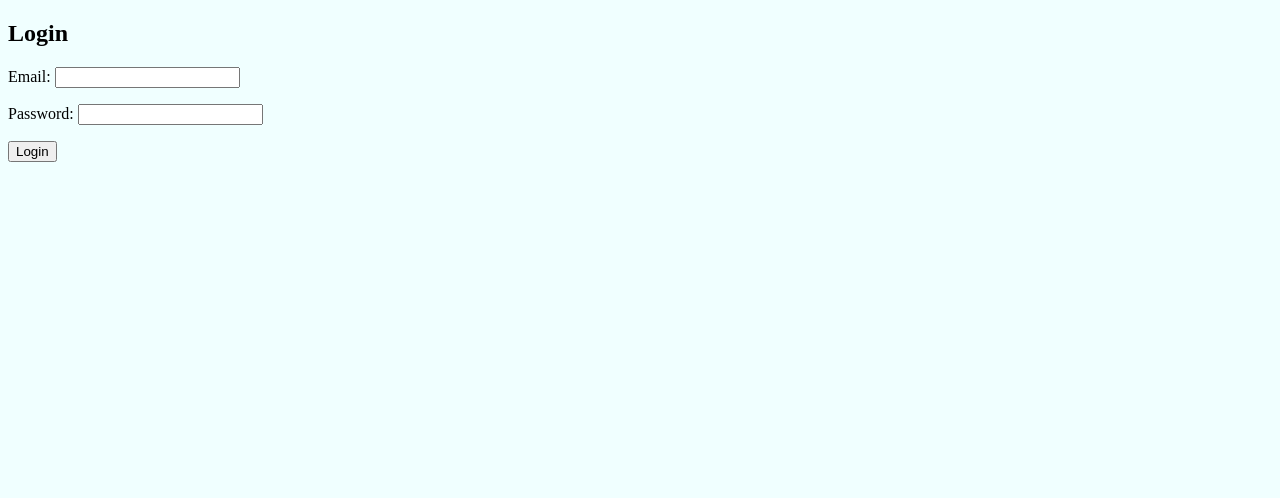
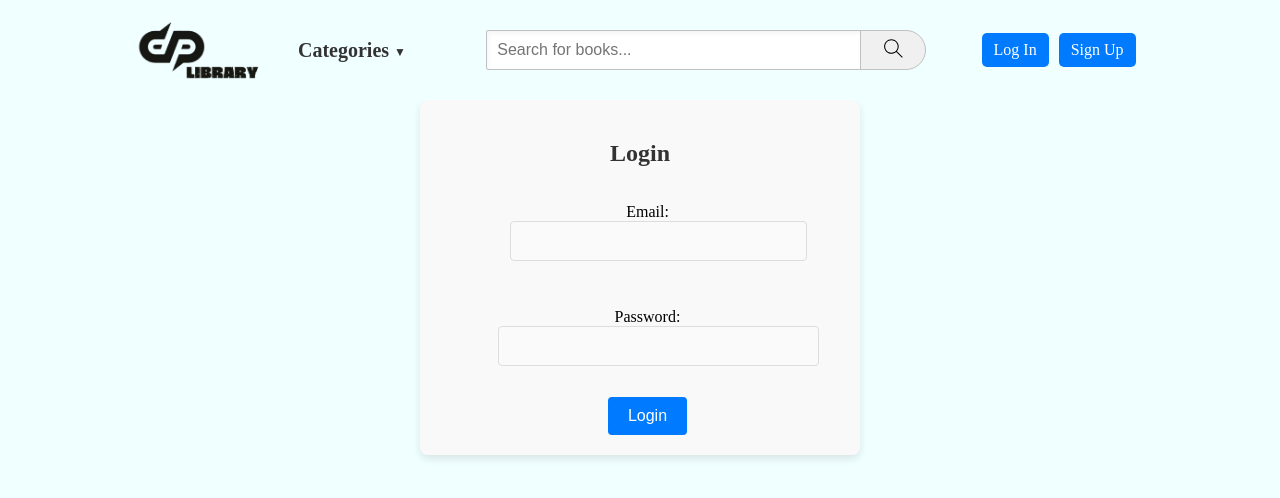
Before and after one commit to tdp1996/Library_Management_System, a Django app: page /login/ in a window 1280 px wide. Shown: the top 498 px of the page. Run offline with Django 5.2, Linux system fonts and the light colour scheme.

Commit message:
edit login UI

```diff
--- /dev/null
+++ b/library_management/library/static/styles/login.css
@@ -0,0 +1,69 @@
+.login-container {
+    width: 80%;
+    max-width: 400px;
+    margin: 100px auto;
+    padding: 20px;
+    background-color: #f9f9f9;
+    border-radius: 8px;
+    box-shadow: 0 4px 8px rgba(0, 0, 0, 0.1);
+    text-align: center;
+}
+
+/* Tiêu đề đăng nhập */
+.login-container h2 {
+    font-size: 24px;
+    margin-bottom: 20px;
+    color: #333;
+}
+
+/* Tùy chỉnh form */
+.login-form {
+    display: flex;
+    flex-direction: column;
+}
+
+/* Các input field */
+.login-form input {
+    width: 100%;
+    padding: 10px;
+    margin-bottom: 15px;
+    border: 1px solid #ddd;
+    border-radius: 4px;
+    font-size: 16px;
+    background-color: #fafafa;
+    transition: border-color 0.3s;
+}
+
+/* Hiệu ứng khi tập trung vào input */
+.login-form input:focus {
+    border-color: #007bff;
+    outline: none;
+}
+
+/* Nút đăng nhập */
+.login-button {
+    padding: 10px 20px;
+    background-color: #007bff;
+    color: #fff;
+    font-size: 16px;
+    border: none;
+    border-radius: 4px;
+    cursor: pointer;
+    transition: background-color 0.3s;
+}
+
+/* Hiệu ứng hover cho nút đăng nhập */
+.login-button:hover {
+    background-color: #0056b3;
+}
+
+/* Hiệu ứng cho các lỗi hoặc thông báo */
+.errorlist {
+    color: #ff4d4d;
+    margin-bottom: 10px;
+}
+
+.success-message {
+    color: #28a745;
+    margin-bottom: 10px;
+}
--- a/library_management/library/templates/header.html
+++ b/library_management/library/templates/header.html
@@ -1,5 +1,6 @@
+{% extends "master.html" %}
+{% block content %}
 {% load static %}
-<link rel="stylesheet" href="{% static 'styles/header.css' %}">
   <header class="header">
 
     <a href="/">
@@ -59,3 +60,4 @@
     </div>
 
   </header>
+{% endblock %}
--- a/library_management/library/templates/homepage.html
+++ b/library_management/library/templates/homepage.html
@@ -1,6 +1,7 @@
 <!-- homepage.html -->
-{% load static %}
-<link rel="stylesheet" href="{% static 'styles/homepage.css' %}">
+{% extends "master.html" %}
+{% block content %}
+
     <div class="container">
         <!-- Classic Books Section -->
         <div class="intro-section">
@@ -160,3 +161,4 @@
             </div>
         </div>
     </div>
+{% endblock %}
--- a/library_management/library/templates/login.html
+++ b/library_management/library/templates/login.html
@@ -1,10 +1,16 @@
 {% extends 'master.html' %}
 
 {% block content %}
-  <h2>Login</h2>
-  <form method="post">
-    {% csrf_token %}
-    {{ form.as_p }}
-    <button type="submit">Login</button>
-  </form>
+{% load static %}
+<link rel="stylesheet" href="{% static 'styles/login.css' %}">
+  {% include "header.html" %}
+
+  <div class="login-container">
+    <h2>Login</h2>
+    <form method="post" class="login-form">
+      {% csrf_token %}
+      {{ form.as_p }}
+      <button type="submit" class="login-button">Login</button>
+    </form>
+  </div>
 {% endblock %}
--- a/library_management/library/templates/master.html
+++ b/library_management/library/templates/master.html
@@ -4,12 +4,12 @@
   <title>{% block title %}{% endblock %}</title>
   {% load static %}
   <link rel="stylesheet" href="{% static 'styles/general.css' %}">
+  <link rel="stylesheet" href="{% static 'styles/homepage.css' %}">
+  <link rel="stylesheet" href="{% static 'styles/header.css' %}">
+
 </head>
 <body>
-
-
   {% block content %}
   {% endblock %}
-
 </body>
 </html>
```
Lines whose indentation alone changed are shown as unchanged.
